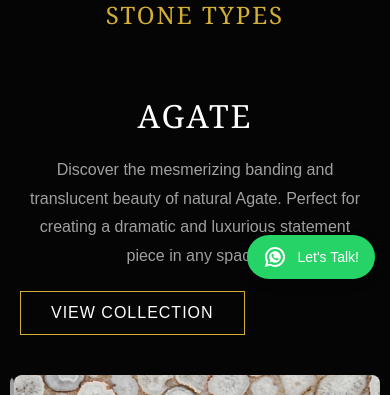
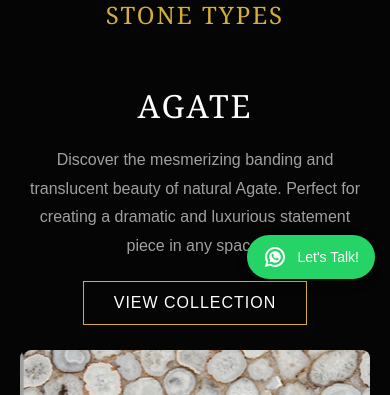
Before and after one commit to yuvii01/Stoneo, a React (Vite) app in the folder frontend/: page /royal-gem-stones in a window 390 px wide. Shown: the part 545-940 px from the top of the page. Built offline with nearby package versions, Linux system fonts and the light colour scheme; no server answers; grey boxes are pictures that could not be loaded.

Commit message:
fix : al changes

```diff
--- a/frontend/src/pages/RoyalGemStones.jsx
+++ b/frontend/src/pages/RoyalGemStones.jsx
@@ -29,17 +29,17 @@ const RoyalGemStones = () => {
     {
       subtitle: "Back Panel",
       title: "THE WHISPERS OF SOPHISTICATION",
-      image: "https://encrypted-tbn0.gstatic.com/images?q=tbn:ANd9GcRBcB2jHT1LXZz1IxvonrDJKYrxGE2bBY2kgJ9KfF_fTw&s"
+      image: "https://i.pinimg.com/736x/79/d7/f9/79d7f9b997fe48ff5cc92532e2bc8811.jpg"
     },
     {
       subtitle: "Wash Basin",
       title: "A TOUCH OF ELEGANCE",
-      image: "https://encrypted-tbn0.gstatic.com/images?q=tbn:ANd9GcSPRt4ry8FCS9Ai7Jx8WZnzinRGrPUnsi1pe7q4Ko1bqg&s=10"
+      image: "https://i.pinimg.com/1200x/78/68/8b/78688bb5a28888d87cfa8c03d0c065ca.jpg"
     },
     {
       subtitle: "Table Top",
       title: "CENTERPIECE OF LUXURY",
-      image: "https://encrypted-tbn0.gstatic.com/images?q=tbn:ANd9GcRAgIwcdfVn1xODyZ3MJ1n9iy9G8vFGxzcBD2iqj_egqg&s=10"
+      image: "https://i.pinimg.com/736x/68/84/b8/6884b808b96bd2ce7cd0ae904d502dbe.jpg"
     }
   ];
 
@@ -150,6 +150,7 @@ const RoyalGemStones = () => {
                   <p style={{ color: '#ccc', marginBottom: '15px', letterSpacing: '4px', textTransform: 'uppercase', fontSize: '1.2rem', fontWeight: 300 }}>{item.subtitle}</p>
                   <h2>{item.title}</h2>
                   <button
+                    style={{ margin: '0 auto', display: 'block' }}
                     className="btn-view-product"
                     onClick={() => navigate(`/royal-gem-stones/application/${item.subtitle.toLowerCase().replace(/\s+/g, '-')}`)}
                   >
--- a/frontend/src/styles/RoyalGemStones.css
+++ b/frontend/src/styles/RoyalGemStones.css
@@ -8,14 +8,18 @@
 /* Preloader (Typing Effect) */
 .royal-preloader {
   position: fixed;
-  top: 0; left: 0; width: 100%; height: 100vh;
+  top: 0;
+  left: 0;
+  width: 100%;
+  height: 100vh;
   background-color: #050505;
   z-index: 9999;
   display: flex;
   flex-direction: column;
   align-items: center;
   justify-content: center;
-  gap: 50px; /* Separate rows for 5 loaders */
+  gap: 50px;
+  /* Separate rows for 5 loaders */
   transition: opacity 0.5s ease, visibility 0.5s ease;
 }
 
@@ -39,11 +43,25 @@
   color: transparent;
   animation: light-sweep 1s linear forwards;
 }
+
 @keyframes light-sweep {
-  0% { background-position: -200% center; opacity: 0; }
-  20% { opacity: 1; }
-  80% { opacity: 1; }
-  100% { background-position: 200% center; opacity: 0; }
+  0% {
+    background-position: -200% center;
+    opacity: 0;
+  }
+
+  20% {
+    opacity: 1;
+  }
+
+  80% {
+    opacity: 1;
+  }
+
+  100% {
+    background-position: 200% center;
+    opacity: 0;
+  }
 }
 
 
@@ -118,6 +136,7 @@
     opacity: 0;
     transform: translateY(50px);
   }
+
   100% {
     opacity: 1;
     transform: translateY(0);
@@ -269,13 +288,16 @@
   .stone-type-row {
     gap: 40px;
   }
+
   .stone-image-slider {
     flex: 1 1 450px;
     height: 350px;
   }
+
   .stone-slide-item {
     height: 350px !important;
   }
+
   .stone-info {
     flex: 1 1 350px;
   }
@@ -283,43 +305,61 @@
 
 @media (max-width: 768px) {
   .royal-stone-types {
-    padding: 60px 15px;
+    padding: 60px 20px;
   }
+
   .royal-section-title {
-    font-size: 2rem;
-    margin-bottom: 50px;
+    font-size: 2.5rem;
+    margin-bottom: 40px;
   }
+
   .stone-type-row,
   .stone-type-row.reverse {
     flex-direction: column;
-    gap: 30px;
-    margin-bottom: 60px;
+    gap: 20px;
+    margin-bottom: 40px;
   }
+
   .stone-info {
     flex: 1 1 auto;
     text-align: center;
-    padding: 10px;
+    padding: 10px 0;
+    display: flex;
+    flex-direction: column;
+    align-items: center;
   }
+
   .stone-info h3 {
     font-size: 2rem;
   }
+
   .stone-info p {
     font-size: 1rem;
     margin-bottom: 20px;
   }
+
+  .btn-view-collection {
+    margin: 0 auto;
+  }
+
   .stone-image-slider {
+    width: 100%;
     max-width: 100%;
     height: 300px;
   }
+
   .stone-slide-item {
     height: 300px !important;
   }
+
   .royal-slide {
     height: 70vh;
   }
+
   .royal-carousel-section {
     height: 70vh;
   }
+
   .loader-fade-2 {
     font-size: 1.2rem;
     letter-spacing: 5px;
@@ -328,31 +368,46 @@
 
 @media (max-width: 480px) {
   .royal-stone-types {
-    padding: 40px 10px;
+    padding: 40px 20px;
   }
+
   .royal-section-title {
     font-size: 1.5rem;
     letter-spacing: 2px;
   }
+
+  .stone-type-row,
+  .stone-type-row.reverse {
+    gap: 15px;
+    margin-bottom: 30px;
+  }
+
   .stone-image-slider {
+    width: 100%;
     height: 250px;
   }
+
   .stone-slide-item {
     height: 250px !important;
   }
+
   .royal-slide {
     height: 60vh;
   }
+
   .royal-carousel-section {
     height: 60vh;
   }
+
   .royal-slide-content h2 {
     font-size: 1.5rem;
   }
+
   .btn-view-product {
     padding: 12px 20px 8px;
     font-size: 0.9rem;
   }
+
   .loader-fade-2 {
     font-size: 1rem;
     letter-spacing: 3px;
```
